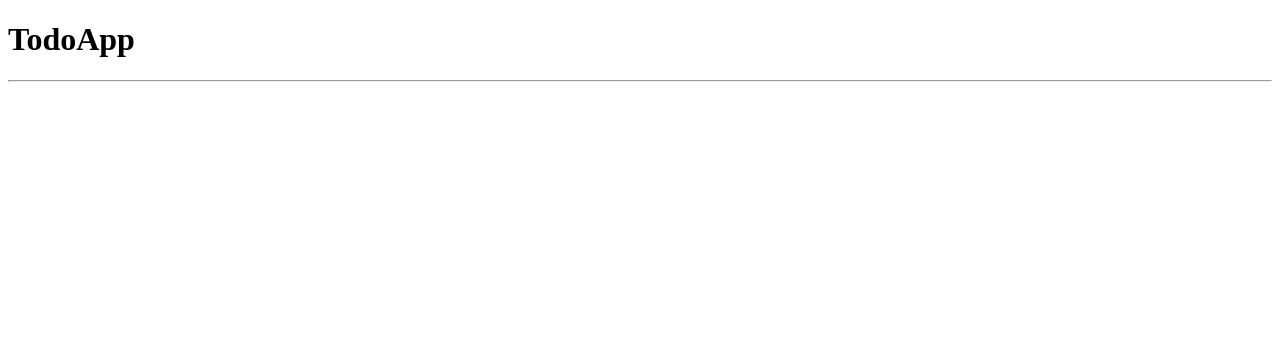
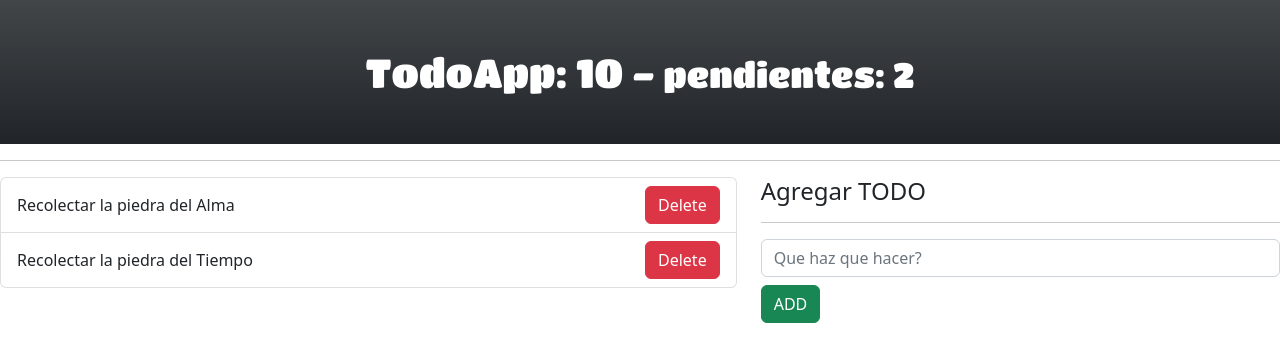
Before and after one commit to LucianoSainz/todoApp, a React (Vite) app: page / in a window 1280 px wide. Shown: the top 362 px of the page. Built offline with nearby package versions, Linux system fonts and the light colour scheme.

Commit message:
worked with todoList

```diff
--- a/index.html
+++ b/index.html
@@ -4,7 +4,12 @@
     <meta charset="UTF-8" />
     <link rel="icon" type="image/svg+xml" href="/src/favicon.svg" />
     <meta name="viewport" content="width=device-width, initial-scale=1.0" />
-    <title>Vite App</title>
+    <!-- CSS only -->
+    <link href="https://cdn.jsdelivr.net/npm/bootstrap@5.2.0-beta1/dist/css/bootstrap.min.css" rel="stylesheet" integrity="sha384-0evHe/X+R7YkIZDRvuzKMRqM+OrBnVFBL6DOitfPri4tjfHxaWutUpFmBp4vmVor" crossorigin="anonymous">
+    <link rel="preconnect" href="https://fonts.googleapis.com">
+    <link rel="preconnect" href="https://fonts.gstatic.com" crossorigin>
+    <link href="https://fonts.googleapis.com/css2?family=Titan+One&display=swap" rel="stylesheet">
+    <title>TodoApp</title>
   </head>
   <body>
     <div id="root"></div>
--- a/src/App.css
+++ b/src/App.css
@@ -0,0 +1,5 @@
+
+h1{
+    font-family: 'Titan One', cursive;
+    color:#fff;
+}
--- a/src/TodoApp.jsx
+++ b/src/TodoApp.jsx
@@ -1,15 +1,49 @@
+import { useReducer } from 'react'
+import { todoReducer } from './todoReducer'
 import './App.css'
+import { TodoList } from './components/TodoList'
+import { TodoAdd } from './components/TodoAdd'
+
+
+const initialState = [{
+   id: new Date().getTime(),
+   description: 'Recolectar la piedra del Alma',
+   done: false,
+ },
+  {
+  id: new Date().getTime() * 3,
+  description: 'Recolectar la piedra del Tiempo',
+  done: false,
+  },
+]
+
 
 export const TodoApp = () => {
 
+ const [todos, dispatch] = useReducer(todoReducer, initialState)
+
+ const handleNewTodo = (todo) => {
+  console.log({todo})
+ }
+
   return (
     <>
-    <h1>TodoApp</h1>
+    <h1 className='text-center bg-dark bg-gradient p-5'>TodoApp: 10  - <small>pendientes: 2</small></h1>
     <hr />
 
-    <ul>
+    <div className='row'>
+      <div className='col-7'>
+        <TodoList  todos = {todos}/>
+      </div>
 
-    </ul>
+
+      <div className='col-5'>
+        <h4>Agregar TODO</h4>
+        <hr />
+        <TodoAdd  onNewTodo={handleNewTodo}/>
+      </div>
+    </div>
+
     </>
   )
 }
--- /dev/null
+++ b/src/components/TodoAdd.jsx
@@ -0,0 +1,39 @@
+import {useForm} from '../hooks/useForm'
+
+
+export const TodoAdd = ({onNewTodo}) => {
+
+
+    const {description, onInputChange, onResetForm} = useForm({
+        description: ''
+    })
+
+    const onFormSubmit = (event) => {
+        event.preventDefault();
+        if(description.length <= 2) return;
+
+        const newTodo = {
+            id: new Date().getTime(),
+            description,
+           done:false,
+        }
+
+        onNewTodo(newTodo)
+        onResetForm()
+    }
+
+    return(
+        <>
+        <form onSubmit={onFormSubmit}>
+          <input type="text" placeholder='Que haz que hacer? '
+           className='form-control'
+           name='description'
+           value={description}
+           onChange={onInputChange}
+           />
+
+          <button type="submit" className='btn btn-success my-2'>ADD</button>
+        </form>
+        </>
+    )
+}
--- /dev/null
+++ b/src/components/TodoItems.jsx
@@ -0,0 +1,11 @@
+
+export const TodoItems = ({todo}) => {
+    return (
+        <>
+        <li className='list-group-item d-flex justify-content-between'>
+         <span className='align-self-center'>{todo.description}</span>
+          <button className='btn btn-danger'>Delete</button>
+         </li>
+         </>
+    )
+}
--- /dev/null
+++ b/src/components/TodoList.jsx
@@ -0,0 +1,18 @@
+import { TodoItems } from "./TodoItems"
+
+
+
+export const TodoList = ({todos = []}) => {
+
+    return(
+        <ul className='list-group'>
+        {
+          todos.map(todo => (
+             <TodoItems  key={todo.id} todo={todo}/>
+          ))
+        }
+    </ul>
+
+
+    )
+}
--- /dev/null
+++ b/src/hooks/useForm.js
@@ -0,0 +1,28 @@
+import { useState } from "react";
+
+export const useForm = (initialForm = {}) => {
+
+    const [formState, setFormState] = useState(initialForm);
+
+
+      const onInputChange = ({target}) => {
+       const {name, value} = target;
+       setFormState({
+        ...formState,
+        [name]:value
+       })
+      }
+
+
+      const  onResetForm = () => {
+         setFormState(initialForm)
+    }
+
+
+    return{
+        ...formState,
+         formState,
+         onInputChange,
+         onResetForm,
+    }
+}
--- /dev/null
+++ b/src/todoReducer.js
@@ -0,0 +1,14 @@
+
+
+
+export const todoReducer = (initialState = [], action) => {
+
+   switch (action.type) {
+    case 'ABC':
+        throw new Error('Action.type = ABC no esta implementado');
+
+    default:
+        return initialState
+   }
+
+  }
```
